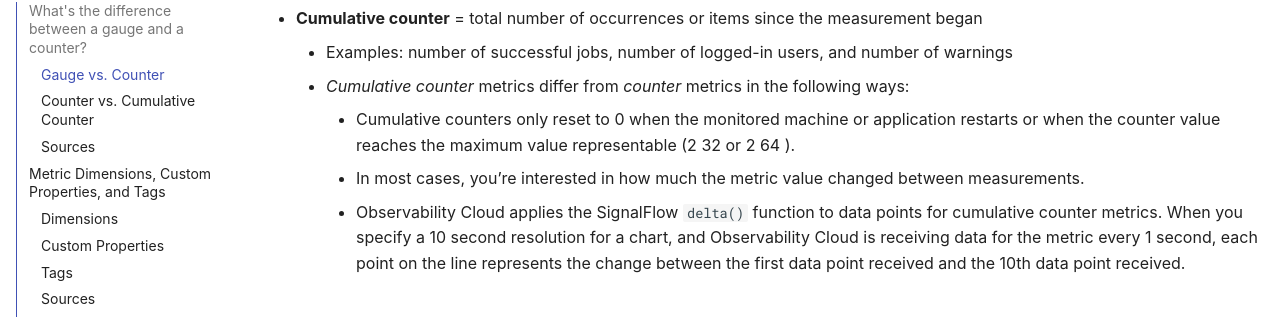
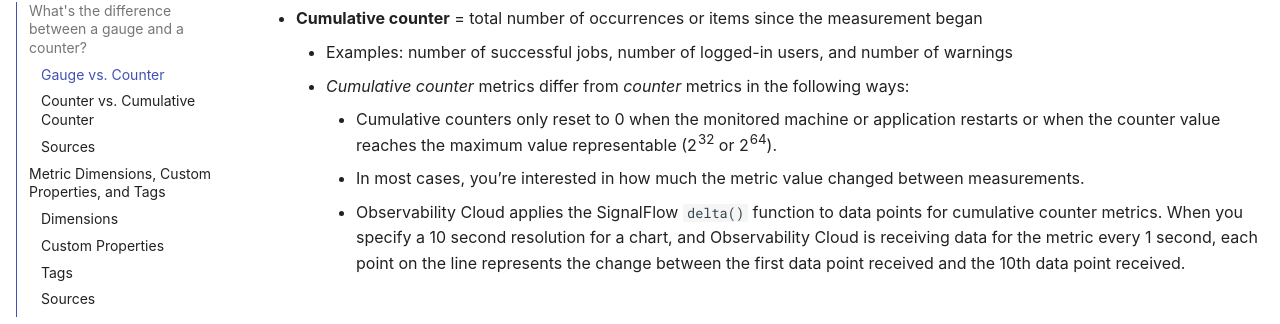
Before and after one commit to smathur-splunk/workshops, an MkDocs documentation site: the page built from docs/custom_metr_expl.md, in a window 1280 px wide and 900 px high, scrolled down 1217 px. Shown: the part 151-475 px from the top of the window. Built offline with MkDocs 1.6.1 and Material for MkDocs 9.7.7, drawn with Linux system fonts in a browser that asks for light colours; some web fonts are replaced; comment, search, counter and statistics services are not loaded; the version menu is left out.

Commit message:
Fix formatting

```diff
--- a/docs/custom_metr_expl.md
+++ b/docs/custom_metr_expl.md
@@ -24,7 +24,7 @@
 - **Cumulative counter** = total number of occurrences or items since the measurement began
 	- Examples: number of successful jobs, number of logged-in users, and number of warnings
 	- *Cumulative counter* metrics differ from *counter* metrics in the following ways:
-		- Cumulative counters only reset to 0 when the monitored machine or application restarts or when the counter value reaches the maximum value representable (2 32 or 2 64 ).
+		- Cumulative counters only reset to 0 when the monitored machine or application restarts or when the counter value reaches the maximum value representable (2<sup>32</sup> or 2<sup>64</sup>).
 		- In most cases, you’re interested in how much the metric value changed between measurements.
 		- Observability Cloud applies the SignalFlow `delta()` function to data points for cumulative counter metrics. When you specify a 10 second resolution for a chart, and Observability Cloud is receiving data for the metric every 1 second, each point on the line represents the change between the first data point received and the 10th data point received.
 
```
